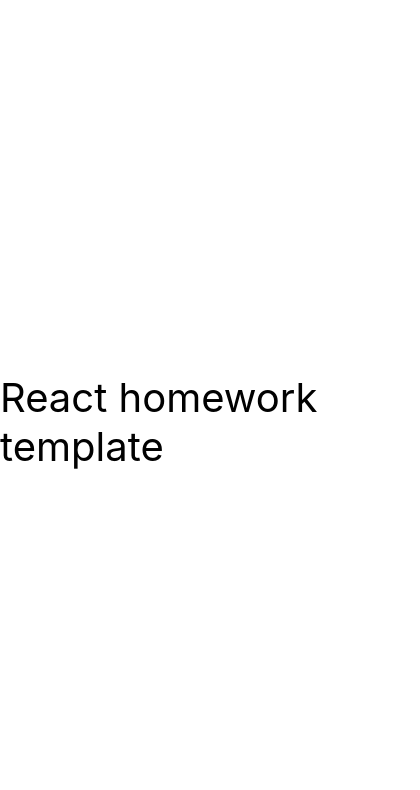
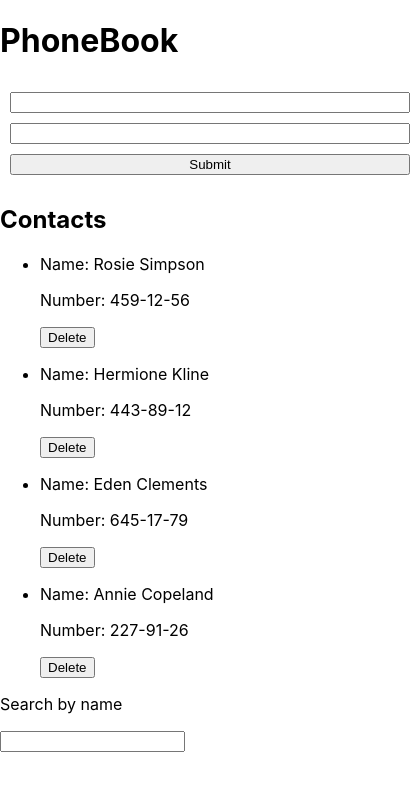
Before and after one commit to OhWellNevermind/goit-react-hw-02-phonebook, a React (Create React App) app: page / in a window 390 px wide. Shown: the top 790 px of the page, 420 px wide, since content can reach past the window. Built offline with nearby package versions, Linux system fonts and the light colour scheme.

Commit message:
Working phone book

```diff
--- a/src/components/App.jsx
+++ b/src/components/App.jsx
@@ -1,16 +1,87 @@
-export const App = () => {
-  return (
-    <div
-      style={{
-        height: '100vh',
-        display: 'flex',
-        justifyContent: 'center',
-        alignItems: 'center',
-        fontSize: 40,
-        color: '#010101'
-      }}
-    >
-      React homework template
-    </div>
-  );
-};
+import { Component } from 'react';
+import { ContactsList } from './ContactsList/ContactsList';
+import { NewContactForm } from './NewContactForm/NewContactForm';
+import { nanoid } from 'nanoid';
+import { SearchBar } from './SearchBar/SearchBar';
+
+export class App extends Component {
+  state = {
+    contacts: [
+      { id: 'id-1', name: 'Rosie Simpson', number: '459-12-56' },
+      { id: 'id-2', name: 'Hermione Kline', number: '443-89-12' },
+      { id: 'id-3', name: 'Eden Clements', number: '645-17-79' },
+      { id: 'id-4', name: 'Annie Copeland', number: '227-91-26' },
+    ],
+    filter: '',
+    name: '',
+    number: '',
+  };
+
+  addNewContact = newContact => {
+    const isInContacts = this.state.contacts.filter(contact => {
+      return newContact.number === contact.number;
+    }).length;
+
+    if (isInContacts) {
+      alert(`${newContact.name} is already in contacts`);
+      return;
+    }
+    this.setState(prevState => ({
+      contacts: [
+        ...prevState.contacts,
+        { id: nanoid(), name: this.state.name, number: this.state.number },
+      ],
+    }));
+  };
+
+  setName = newName => {
+    this.setState({
+      name: newName,
+    });
+  };
+
+  setNumber = newNumber => {
+    this.setState({
+      number: newNumber,
+    });
+  };
+
+  onSearch = value => {
+    this.setState({ filter: value });
+  };
+
+  onDeleteContact = contactId => {
+    this.setState(prevState => {
+      return {
+        contacts: prevState.contacts.filter(
+          contacts => contacts.id !== contactId
+        ),
+      };
+    });
+  };
+
+  render() {
+    const { contacts, filter } = this.state;
+    const visibleContacts = contacts.filter(contact =>
+      contact.name.toLowerCase().includes(filter.toLowerCase())
+    );
+
+    return (
+      <>
+        <h1>PhoneBook</h1>
+        <NewContactForm
+          addNew={this.addNewContact}
+          setName={this.setName}
+          setNumber={this.setNumber}
+        ></NewContactForm>
+        <h2>Contacts</h2>
+        <ContactsList
+          onDelete={this.onDeleteContact}
+          contacts={visibleContacts}
+        ></ContactsList>
+        {!visibleContacts.length && <p>There is no contacts</p>}
+        <SearchBar onSearch={this.onSearch}></SearchBar>
+      </>
+    );
+  }
+}
--- /dev/null
+++ b/src/components/ContactsList/ContactsList.jsx
@@ -0,0 +1,24 @@
+export const ContactsList = ({ onDelete, contacts }) => {
+  return (
+    <div>
+      <ul>
+        {contacts.map(contact => {
+          return (
+            <li key={contact.id}>
+              <p>Name: {contact.name}</p>
+              <p>Number: {contact.number}</p>
+              <button
+                value={contact.id}
+                onClick={evt => {
+                  onDelete(evt.target.value);
+                }}
+              >
+                Delete
+              </button>
+            </li>
+          );
+        })}
+      </ul>
+    </div>
+  );
+};
--- /dev/null
+++ b/src/components/NewContactForm/NewContactForm.jsx
@@ -0,0 +1,44 @@
+import { Formik, Field, ErrorMessage } from 'formik';
+import { Label, StyledForm } from './NewContactForm.styled';
+import * as Yup from 'yup';
+
+const userSchema = Yup.object({
+  name: Yup.string()
+    .required('Name is a required field')
+    .matches(
+      /^[a-zA-Zа-яА-Я]+(([' -][a-zA-Zа-яА-Я ])?[a-zA-Zа-яА-Я]*)*$/,
+      `Name may contain only letters, apostrophe, dash and spaces.`
+    ),
+  number: Yup.string()
+    .matches(
+      /\+?\d{1,4}?[-.\s]?\(?\d{1,3}?\)?[-.\s]?\d{1,4}[-.\s]?\d{1,4}[-.\s]?\d{1,9}/,
+      'Phone number must be digits and can contain spaces, dashes, parentheses and can start with +'
+    )
+    .required('Number is a required field'),
+});
+
+export const NewContactForm = ({ addNew, setName, setNumber }) => {
+  return (
+    <Formik
+      initialValues={{ name: '', number: '' }}
+      onSubmit={async values => {
+        await setName(values.name);
+        await setNumber(values.number);
+        addNew(values);
+      }}
+      validationSchema={userSchema}
+    >
+      <StyledForm>
+        <Label>
+          <Field name="name" type="text"></Field>
+          <ErrorMessage name="name"></ErrorMessage>
+        </Label>
+        <Label>
+          <Field name="number" type="tel" />
+          <ErrorMessage name="number"></ErrorMessage>
+        </Label>
+        <button type="submit">Submit</button>
+      </StyledForm>
+    </Formik>
+  );
+};
--- /dev/null
+++ b/src/components/NewContactForm/NewContactForm.styled.js
@@ -0,0 +1,14 @@
+import { styled } from 'styled-components';
+import { Form } from 'formik';
+export const Label = styled.label`
+  display: flex;
+  flex-direction: column;
+`;
+
+export const StyledForm = styled(Form)`
+  width: 400px;
+  gap: 10px;
+  padding: 10px;
+  display: flex;
+  flex-direction: column;
+`;
--- /dev/null
+++ b/src/components/SearchBar/SearchBar.jsx
@@ -0,0 +1,15 @@
+export const SearchBar = ({ onSearch }) => {
+  return (
+    <div>
+      <label>
+        <p>Search by name</p>
+        <input
+          onChange={evt => {
+            onSearch(evt.target.value);
+          }}
+          type="text"
+        />
+      </label>
+    </div>
+  );
+};
```
Also changed, not shown: package.json (+10 -3 lines), 1 other file (tests, documents, lock files or other folders).
